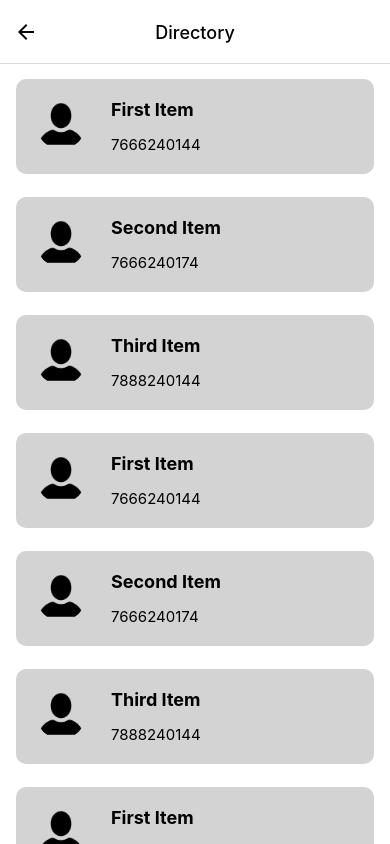
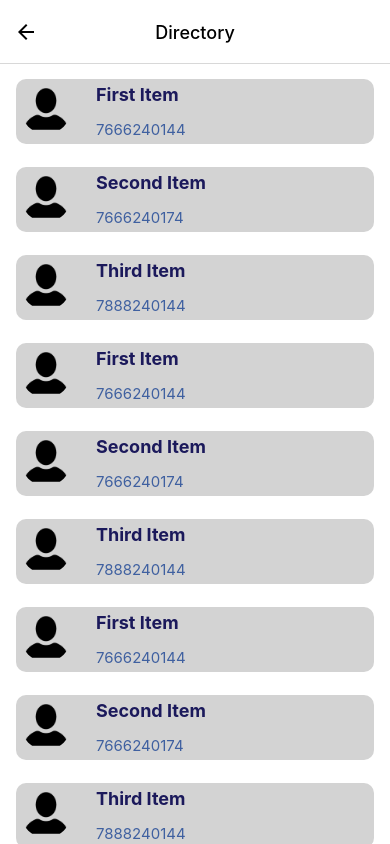
Before and after one commit to hardik-pithadia/ReactNative, a React Native app in the folder bMb/: screen /DorectoryList in a window 390 px wide. Built offline with nearby package versions, Linux system fonts and the light colour scheme.

Commit message:
Payment Success flow fixed

```diff
--- a/bMb/Screens/DirectoryList.js
+++ b/bMb/Screens/DirectoryList.js
@@ -58,7 +58,7 @@ const DirectoryList = ({navigation}) => {
     <View
       style={{
         backgroundColor: 'lightgray',
-        padding: 20,
+        padding: 5,
         marginVertical: 8,
         marginHorizontal: 16,
         marginTop: 15,
@@ -75,8 +75,12 @@ const DirectoryList = ({navigation}) => {
         }}
       />
       <View style={{flexDirection: 'column', marginLeft: 25}}>
-        <Text style={{fontSize: 18, fontWeight: '700'}}>{title}</Text>
-        <Text style={{fontSize: 15, marginTop: 15}}>{mobile}</Text>
+        <Text style={{fontSize: 18, fontWeight: '700', color: '#1B195B'}}>
+          {title}
+        </Text>
+        <Text style={{fontSize: 15, marginTop: 15, color: '#3F60A0'}}>
+          {mobile}
+        </Text>
       </View>
     </View>
   );
--- a/bMb/Screens/RegisterEvent.js
+++ b/bMb/Screens/RegisterEvent.js
@@ -47,6 +47,7 @@ const RegisterEvent = ({navigation}) => {
       .then(data => {
         // handle success
         alert(`Success: ${data.razorpay_payment_id}`);
+        navigation.navigate('RegisterEventSuccess');
       })
       .catch(error => {
         // handle failure
```
